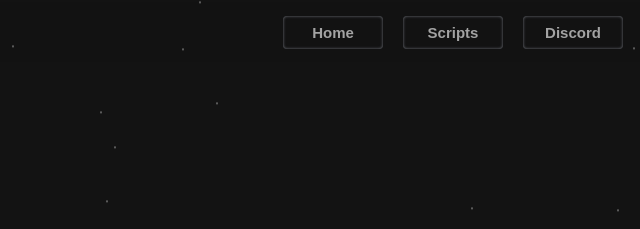
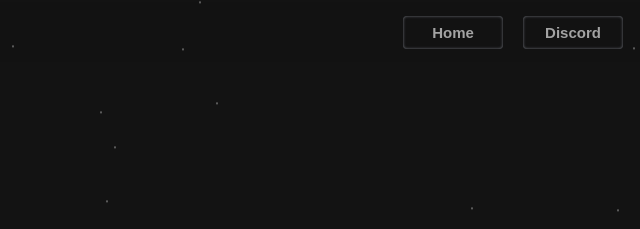
Before and after one commit to testtttsauashdasd/testtttsauashdasd.github.io, a plain HTML site: page index.html in a window 1280 px wide. Shown: the top 229 px of the page, 640-1280 px from the left. Drawn offline with nearby package versions, Linux system fonts and the light colour scheme; files whose address does not match are found by name.

Commit message:
Update index.html

```diff
--- a/index.html
+++ b/index.html
@@ -51,9 +51,6 @@
       <div id="menu">
         <a href="">
           <div class="cardd">Home</div>
-        </a>
-        <a href="">
-          <div class="cardd">Scripts</div>
         </a>
         <a href="https://discord.gg/lyc">
           <div class="cardd">Discord</div>
```
